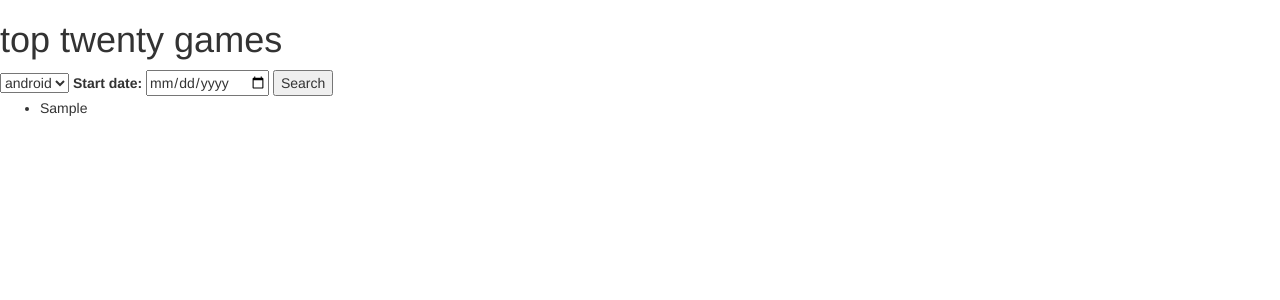
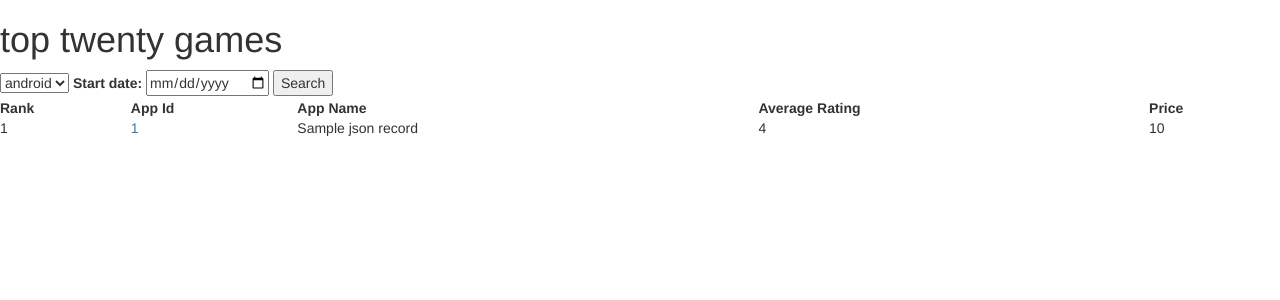
Before and after one commit to mrvbrn/HB_project, a Flask app: template templates/top_games.html in a window 1280 px wide. Shown: the top 300 px of the page. Run offline with Flask 2, Linux system fonts and the light colour scheme; tables that the repository leaves empty hold one stand-in row (values such as "Sample post"); the template is opened without the code that fills it: values that come from a table or form of the project are taken from there, most other values are stand-ins (such as "Sample title", 1, 10 or a date in 2020); some libraries are stand-ins or nearby versions.

Commit message:
forth day

```diff
--- a/server.py
+++ b/server.py
@@ -92,19 +92,20 @@ def register_process():
 
     if employee_update and employee_update.fname == None:
 
+        """add the employee to the database"""
+
         employee_update.fname = fname
         employee_update.lname = lname
         employee_update.email = email
         employee_update.password = password
 
-        # new_employee = Employee(emp_id=emp_id, fname=fname, lname=lname, email=email, password=password)
         flash(f" Employee {email} added.")
 
         db.session.commit()
 
 
 
-        # return redirect("/")
+        return redirect("/")
     elif employee_update and employee_update.fname != None:
         flash(f" You are  already registered.")
         return redirect("/")
@@ -113,7 +114,7 @@ def register_process():
         flash(f" You are not employee.")
         return redirect("/")
 
-        """Add user information to the session"""
+        """Add employee information to the session"""
 
     session["fname"] = employee_update.fname
     session["lname"] = employee_update.lname
@@ -130,12 +131,11 @@ def employee_list():
 
 @app.route("/employees/<int:employee_id>")
 def user_detail(employee_id):
+
     """Show info about employee."""
 
     employee= Employee.query.get(employee_id)
     return render_template("employee.html", employee=employee)
-
-    """Show top twenty games"""
 
 
 
@@ -169,42 +169,19 @@ def top_games_process():
                             params=req_params,
                             headers=headers,
                             stream=True)
-    # import pdb; pdb.set_trace()
 
-    # print (response.json())
+    games = []
 
-    # games = []
-
-    # for line in response.iter_lines():
-    #     """Load json object and print it out"""
-    #     game_dict = json.loads(line)
-
-    #     print(game_dict)
-        # games.append(game_dict)
+    for line in response.iter_lines():
+        """Load json object and print it out"""
+        game_dict = json.loads(line)
+        games.append(game_dict)
 
 
-        # print(games)
-
-        # games_list = []
-
-        # for r in json_record:
-        #     print (r)
+        print(games)
 
 
-
-        # print (json_record)
-
-        # responses=response.iter_lines()
-
-
-        # avg_rating = (json_record["avg_rating"])
-        # rank = (json_record["rank"])
-        # app_id = (json_record["app_id"])
-        # price = (game_dict["price"])
-        # app_name = (json_record["app_name"])
-
-
-    return render_template("top_games.html", json_record=response.iter_lines())
+    return render_template("top_games.html", json_record=games, store=store, country=country_code)
 
 
 
@@ -217,16 +194,16 @@ def kidsappbox_game(game_name):
 
 
 
-@app.route("/details_of_games", methods = ['GET', 'POST'])
-def details_of_games(app_id):
+@app.route("/details_of_games/<string:country>/<string:store>/<string:app_id>", methods = ['GET', 'POST'])
+def details_of_games(country, store, app_id):
 
-    """Show details of top ten games"""
+    """Show details of top twenty games"""
 
-    store =request.args["store"]                 # "android"       # Could be either "android" or "itunes".
-    country_code = request.args["country_code"]                              #"US"     # Two letter country code.
-    app_id = request.args["app_id"]              #"com.facebook.orca" # Unique app identifier (bundle ID).
+    # store =                                     #request.args["store"]                 # "android"   # Could be either "android" or "itunes".
+    # country_code = request.args["country_code"]  #"US"     # Two letter country code.
+               #"com.facebook.orca" # Unique app identifier (bundle ID).
 
-    req_params = {"country": country_code}
+    req_params = {"country": country}
 
     # Request URL
     url = "https://api.appmonsta.com/v1/stores/%s/details/%s.json" % (store, app_id)
@@ -242,11 +219,14 @@ def details_of_games(app_id):
                             stream=True)
 
     print (response.status_code)
+
+    games=[]
     for line in response.iter_lines():
     # Load json object and print it out
        json_record = json.loads(line)
-       print (json_record)
-    return render_template("details_of_games.html", description=description)
+       print(json_record)
+       games.append(json_record)
+    return render_template("details_of_games.html", json_record=games)
 
 if __name__ == "__main__":
     app.debug = True
--- a/templates/top_games.html
+++ b/templates/top_games.html
@@ -17,11 +17,15 @@
 
 <input type="date"  name="date"required>
 <button id = "search">Search</button>
+
+
 </form>
 
-<!-- <h2>TOP TWENTY GAMES</h2>
+
+  {% for r in json_record %}
 
 <table style="width:100%">
+
   <tr>
     <th>Rank</th>
     <th>App Id</th>
@@ -31,36 +35,16 @@
   </tr>
 
   <tr>
-    <td>{{rank}} id ="rank"</td>
-    <td><a href="/details_of_games/{{app_id}}"></a></td>
-    <td>{{app_name}} id = "appName</td>
-    <td>{{avg_rating}} id="avrRating"</td>
-    <td>{{price}} id="price"</td>
+    <td>{{r["rank"]}}</td>
+    <td><a href="/details_of_games/{{country}}/{{store}}/{{r['app_id']}}">{{r["app_id"]}}</a></td>
+    <td>{{r["app_name"]}}</td>
+    <td>{{r["avg_rating"]}}</td>
+    <td>{{r["price"]}}</td>
   </tr>
+
 </table>
+ {% endfor %}
 
-</body>
-</html> -->
-
-
-<ul>
-  {% for r in json_record %}
-
- <!-- <li> {{r["rank_list"]}}</li> -->
-
-    <li>{{r}}</li>
-  {% endfor %}
-
-</ul>
-<!--
-<p>{{rank}}
-<p> {{price}} </p>
-<p>{{json_record}}</p>
-<p>{{app_name}}</p>
-<p>{{games}}</p>
-<a href="/details_of_games/{{app_id}}">
-<p>{{app_id}}
-	</a> -->
 
 
 
```
